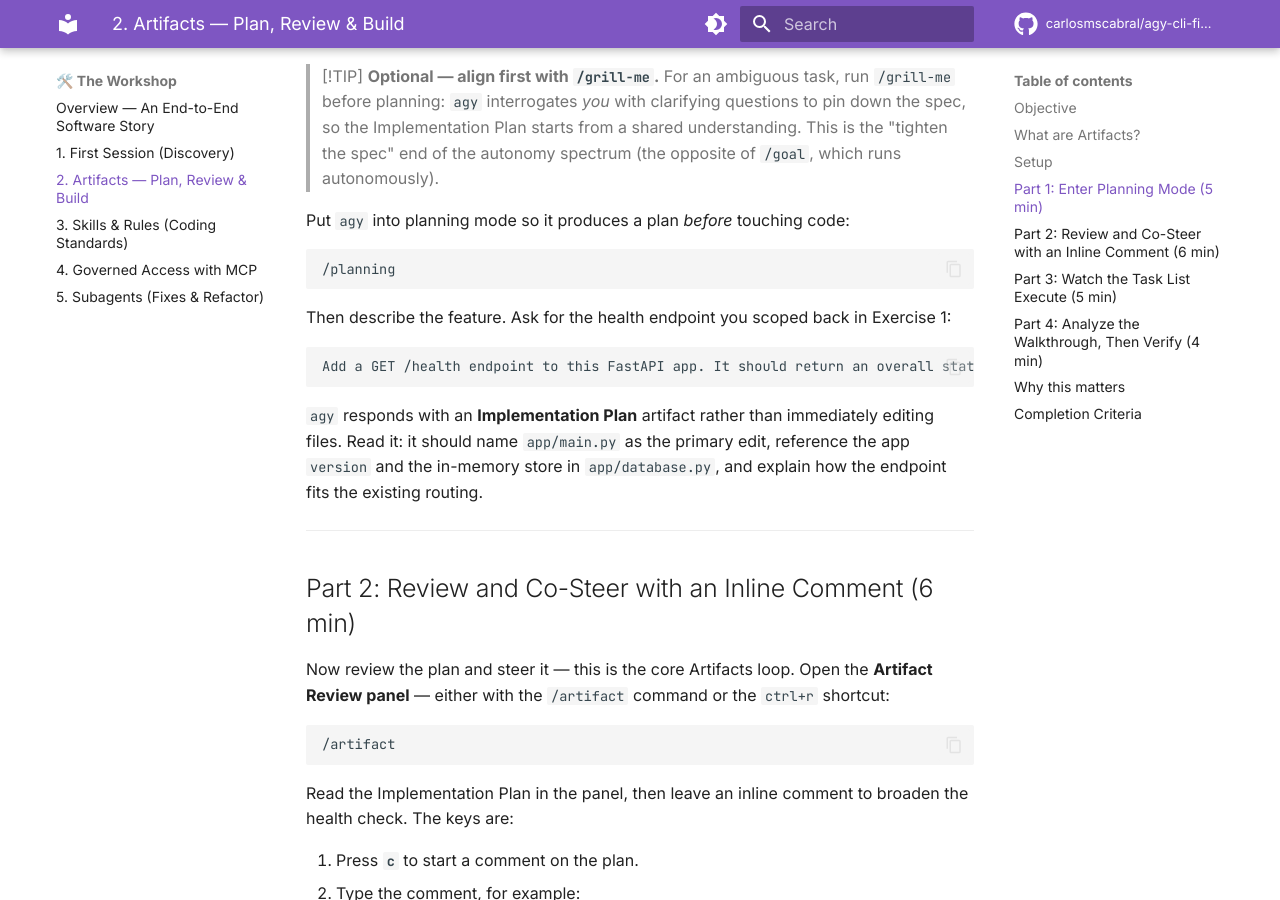
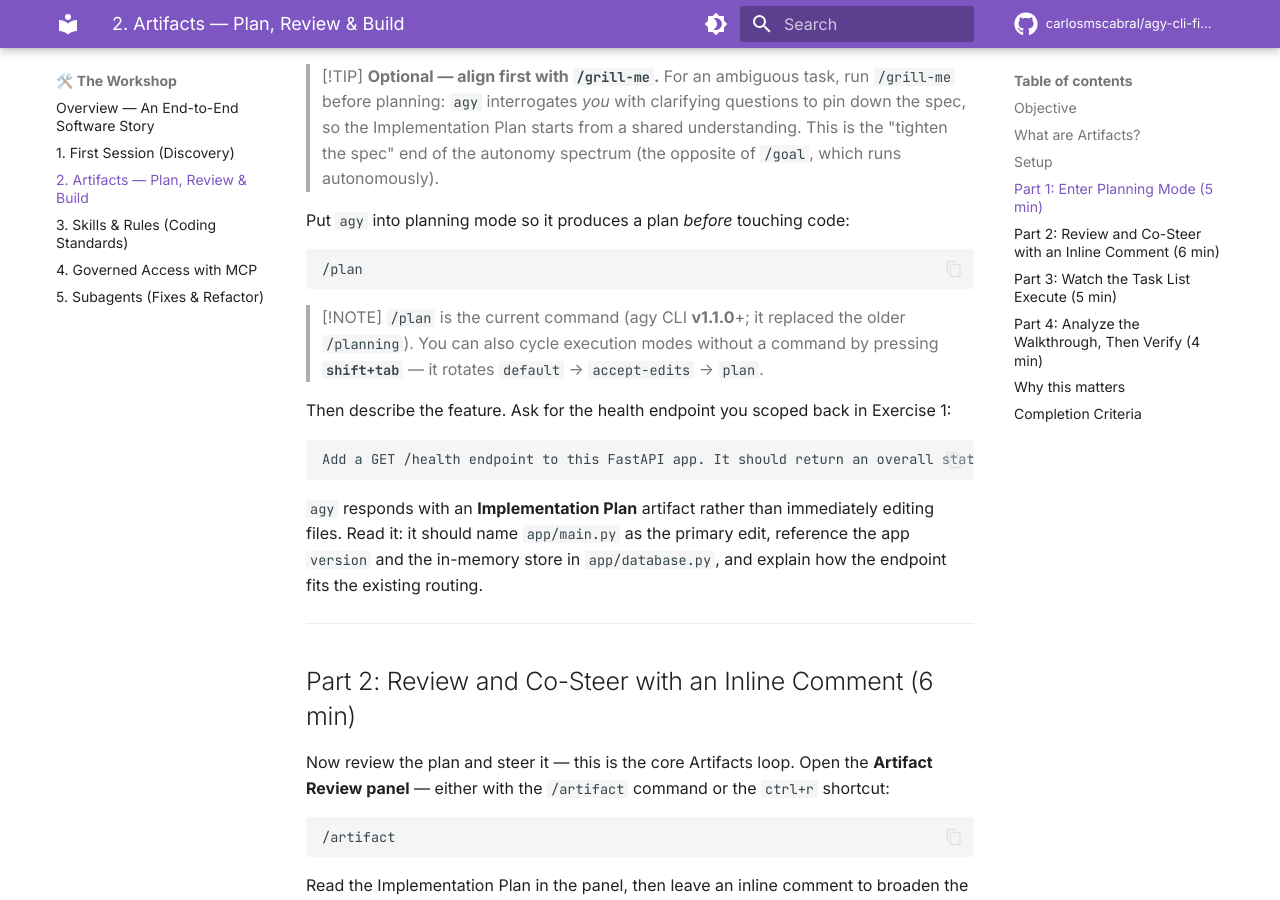
Before and after one commit to carlosmscabral/agy-cli-field-workshop, an MkDocs documentation site: the page built from docs/exercises/ex02_artifacts.md, in a window 1280 px wide and 900 px high, scrolled down 1466 px. Built offline with MkDocs 1.6.1 and Material for MkDocs 9.7.7, drawn with Linux system fonts in a browser that asks for light colours; comment, search, counter and statistics services are not loaded; some of the changed text lies outside the part shown.

Commit message:
docs: update planning command to /plan (agy CLI v1.1.0) (#24)
agy CLI v1.1.0 renamed the legacy /planning slash command to /plan,
removed /fast, and added shift+tab execution-mode cycling
(default -> accept-edits -> plan). Update Exercise 2 and all
cross-references (overview, facilitator guide, cheatsheet) accordingly,
and correct the now-stale grounding notes that claimed /plan did nothing.

Verified against the agy CLI CHANGELOG on GitHub.

````diff
--- a/docs/exercises/ex02_artifacts.md
+++ b/docs/exercises/ex02_artifacts.md
@@ -49,8 +49,11 @@ agy
 Put `agy` into planning mode so it produces a plan *before* touching code:
 
 ```text
-/planning
+/plan
 ```
+
+> [!NOTE]
+> `/plan` is the current command (agy CLI **v1.1.0**+; it replaced the older `/planning`). You can also cycle execution modes without a command by pressing **`shift+tab`** — it rotates `default` → `accept-edits` → `plan`.
 
 Then describe the feature. Ask for the health endpoint you scoped back in Exercise 1:
 
@@ -151,7 +154,7 @@ This plan → review → implement → verify loop is the differentiator: `agy`
 
 ## Completion Criteria
 
-- [ ] Entered planning mode with `/planning` and received an **Implementation Plan** artifact before any code was written
+- [ ] Entered planning mode with `/plan` (or `shift+tab`) and received an **Implementation Plan** artifact before any code was written
 - [ ] Opened the artifact panel with `/artifact` (or `ctrl+r`)
 - [ ] Left an inline comment (`c` → type → `esc`) and approved the plan (`y`), and watched the agent incorporate the comment
 - [ ] Observed the **Task List** artifact tick off steps during implementation
````
Also changed, not shown: docs/cheatsheet.md (+3 -2 lines), docs/facilitator-guide.md (+1 -1 lines), docs/overview.md (+2 -2 lines), research/agy-cli-grounding.md (+4 -4 lines).
